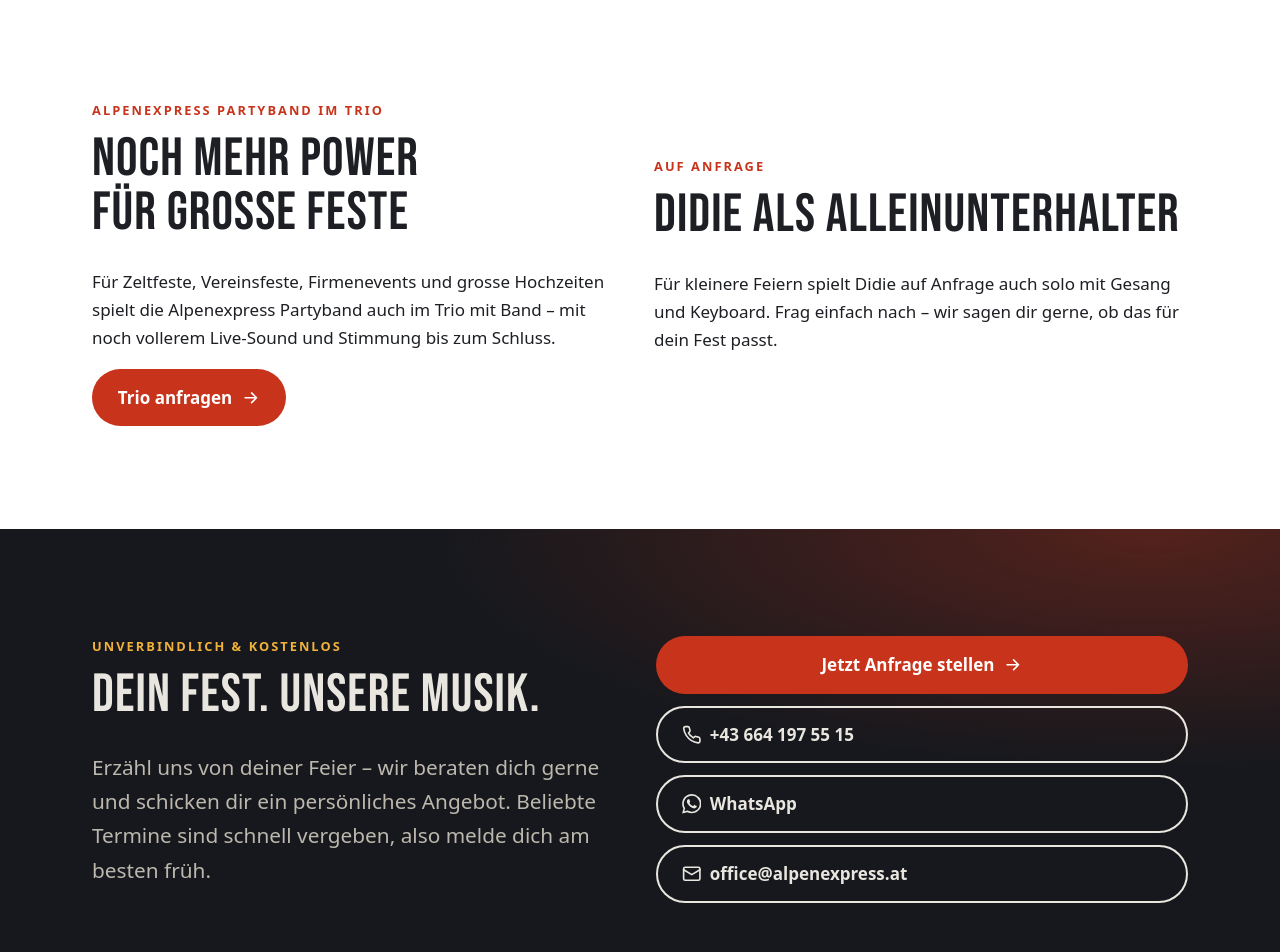
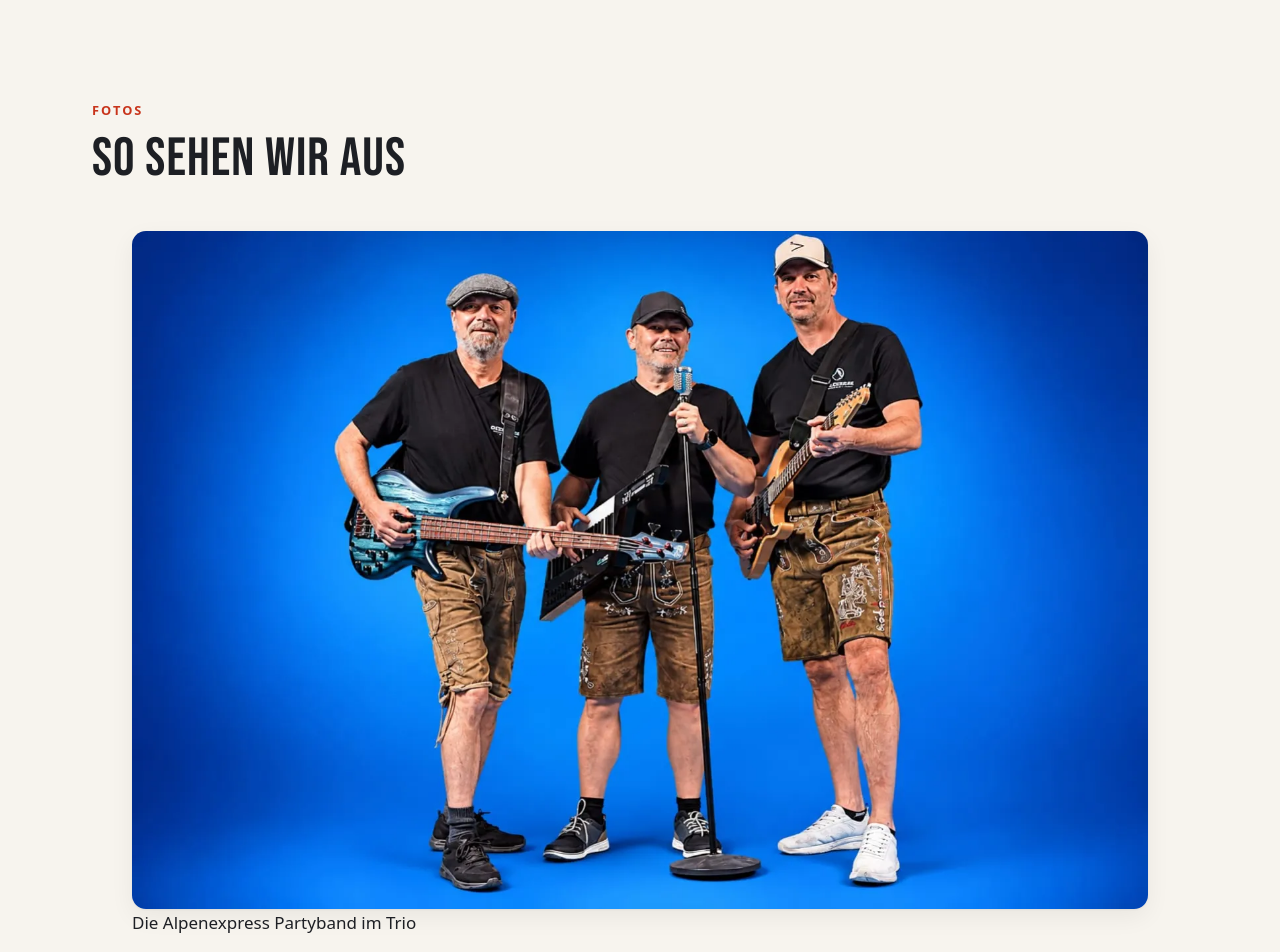
Before and after one commit to didigassner/alpenexpress, an Astro site: page /duo in a window 1280 px wide. Shown: the part 1340-2292 px from the top of the page. Built offline with nearby package versions, Linux system fonts and the light colour scheme; Astro itself is replaced by a stand-in of ours.

Commit message:
Bandfotos auf der Seite Duo & Trio (Entwurf, Trio-Foto)

```diff
--- a/src/pages/duo.astro
+++ b/src/pages/duo.astro
@@ -5,6 +5,7 @@ import Base from '../layouts/Base.astro';
 import PageHero from '../components/PageHero.astro';
 import Icon from '../components/Icon.astro';
 import didie from '../assets/img/didie-martin.jpg';
+import trioBlau from '../assets/img/alpenexpress-trio-blau.webp';
 ---
 
 <Base
@@ -38,6 +39,19 @@ import didie from '../assets/img/didie-martin.jpg';
     </div>
   </section>
 
+  <section class="section">
+    <div class="wrap">
+      <span class="eyebrow">Fotos</span>
+      <h2>So sehen wir aus</h2>
+      <div class="grid grid--2 align-start">
+        <figure>
+          <Image src={trioBlau} alt="Die Alpenexpress Partyband im Trio vor blauem Hintergrund: links ein Bassist mit Schiebermütze und blauem E-Bass, in der Mitte Didie mit Umhänge-Keyboard am Mikrofon, rechts ein Gitarrist mit heller Schirmmütze und E-Gitarre. Alle drei tragen schwarze T-Shirts und Lederhosen." class="photo" widths={[480, 800, 1200]} sizes="(max-width: 760px) 100vw, 560px" />
+          <figcaption>Die Alpenexpress Partyband im Trio</figcaption>
+        </figure>
+      </div>
+    </div>
+  </section>
+
   <section class="section section--white">
     <div class="wrap grid grid--2 align-start">
       <div>
```
Also changed, not shown: src/assets/img/alpenexpress-trio-blau.webp (added).
